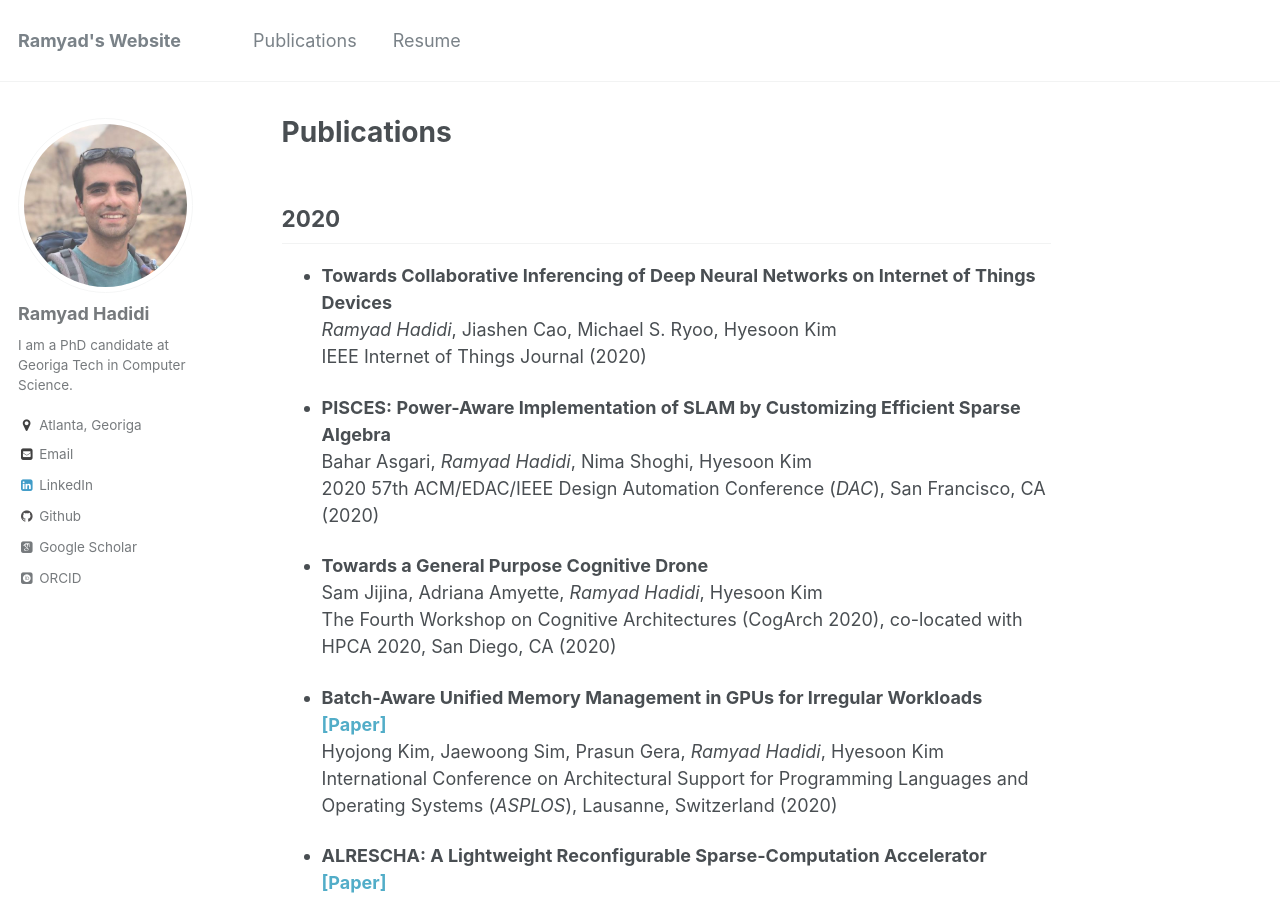
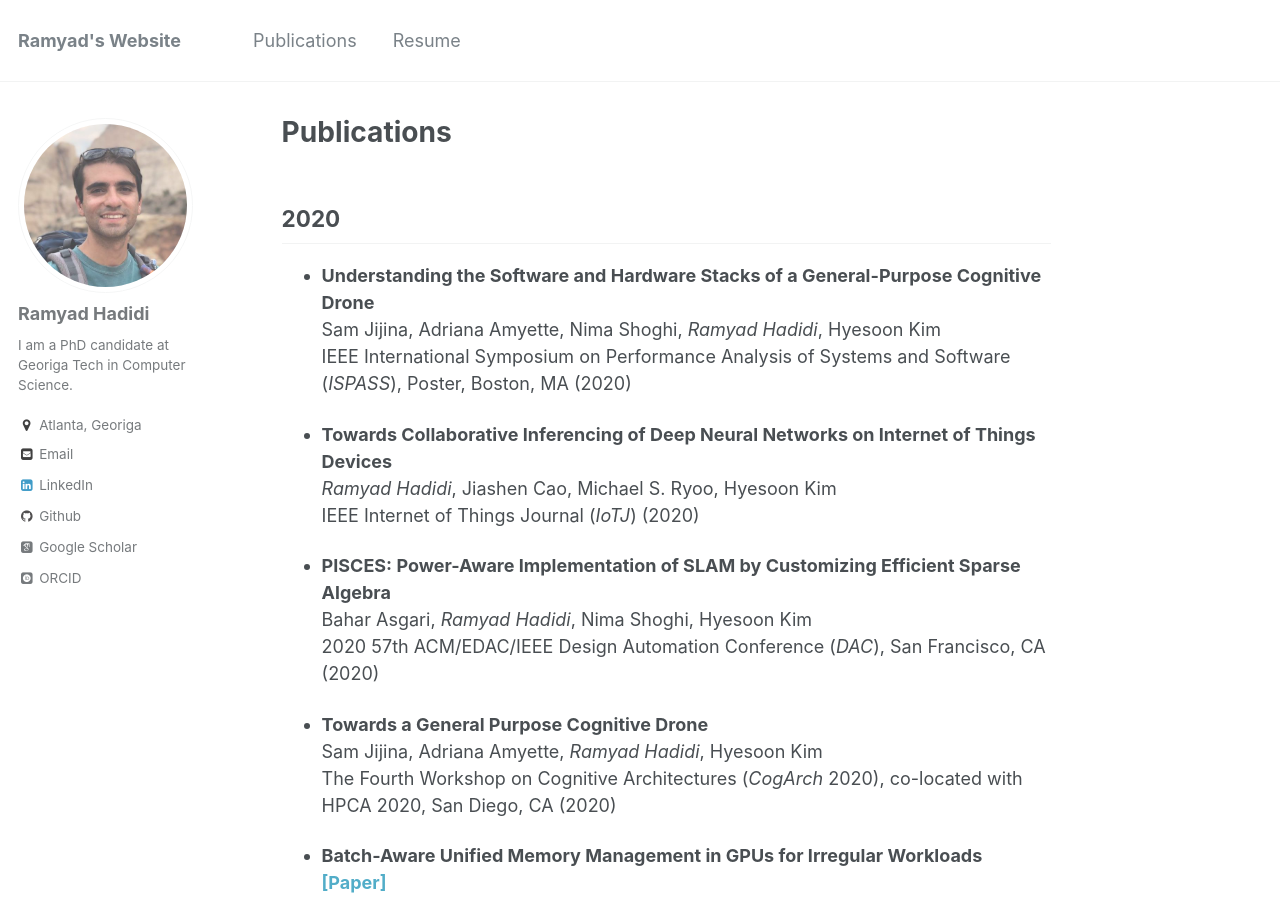
Before and after one commit to ramyadhadidi/ramyadhadidi.github.io, a Jekyll site: the page built from _pages/publications.md, in a window 1280 px wide and 900 px high. Built offline with Jekyll 4.4.1, drawn with Linux system fonts in a browser that asks for light colours; some web fonts are replaced.

Commit message:
drone ispass

```diff
--- a/_pages/publications.md
+++ b/_pages/publications.md
@@ -4,9 +4,13 @@ title: "Publications"
 author_profile: true
 ---
 ## 2020
+  * __Understanding the Software and Hardware Stacks of a General-Purpose Cognitive Drone__
+    Sam Jijina, Adriana Amyette, Nima Shoghi, _Ramyad Hadidi_, Hyesoon Kim
+    IEEE International Symposium on Performance Analysis of Systems and Software (_ISPASS_), Poster, Boston, MA (2020)
+
   * __Towards Collaborative Inferencing of Deep Neural Networks on Internet of Things Devices__
     _Ramyad Hadidi_, Jiashen Cao, Michael S. Ryoo, Hyesoon Kim
-    IEEE Internet of Things Journal (2020)
+    IEEE Internet of Things Journal (_IoTJ_) (2020)
 
   * __PISCES: Power-Aware Implementation of SLAM by Customizing Efficient Sparse Algebra__
     Bahar Asgari, _Ramyad Hadidi_, Nima Shoghi, Hyesoon Kim
@@ -14,7 +18,7 @@ author_profile: true
 
   * __Towards a General Purpose Cognitive Drone__
     Sam Jijina, Adriana Amyette, _Ramyad Hadidi_, Hyesoon Kim
-    The Fourth Workshop on Cognitive Architectures (CogArch 2020), co-located with HPCA 2020, San Diego, CA (2020)
+    The Fourth Workshop on Cognitive Architectures (_CogArch_ 2020), co-located with HPCA 2020, San Diego, CA (2020)
 
   * __Batch-Aware Unified Memory Management in GPUs for Irregular Workloads__
     [__[Paper]__](https://ramyadhadidi.github.io/files/kim-asplos20.pdf)
```
